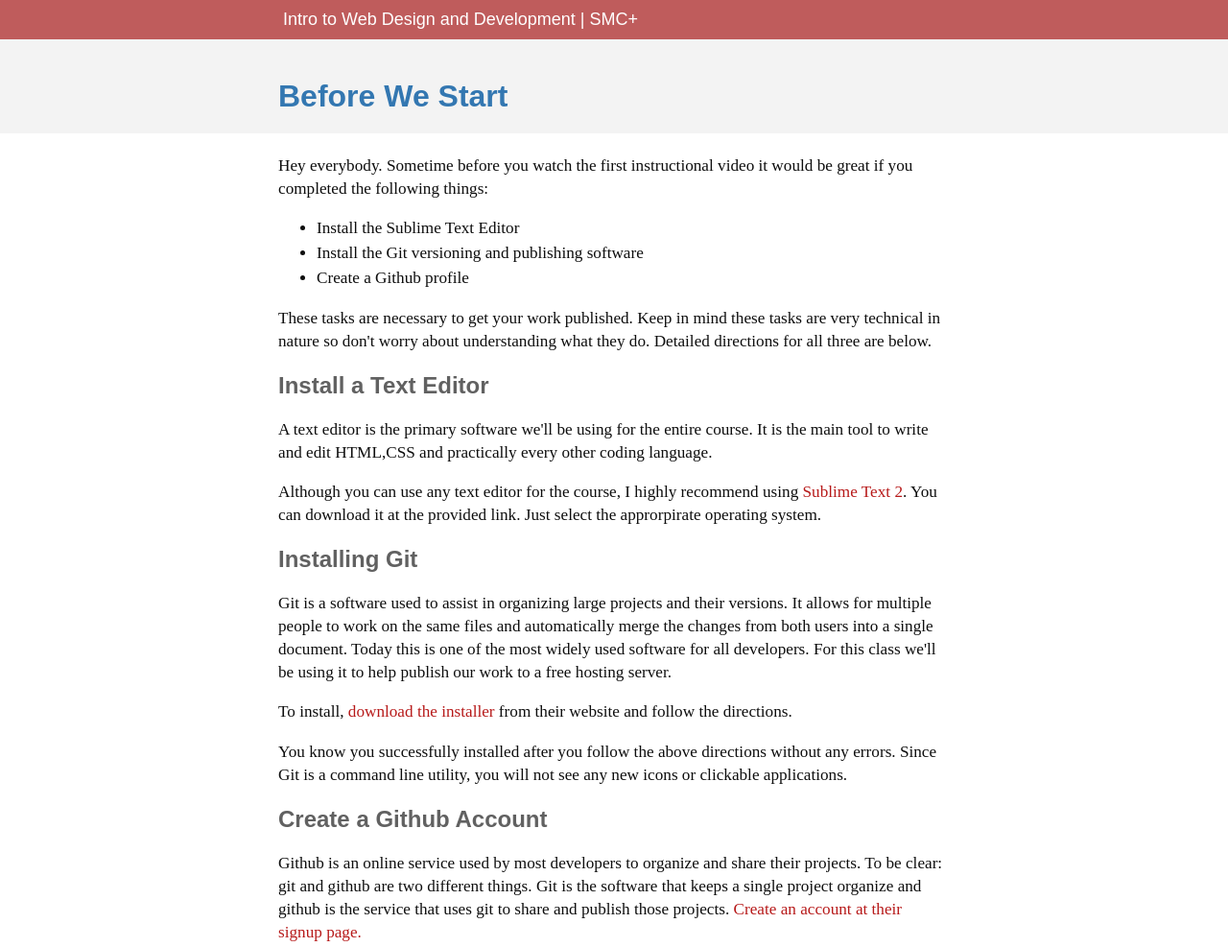
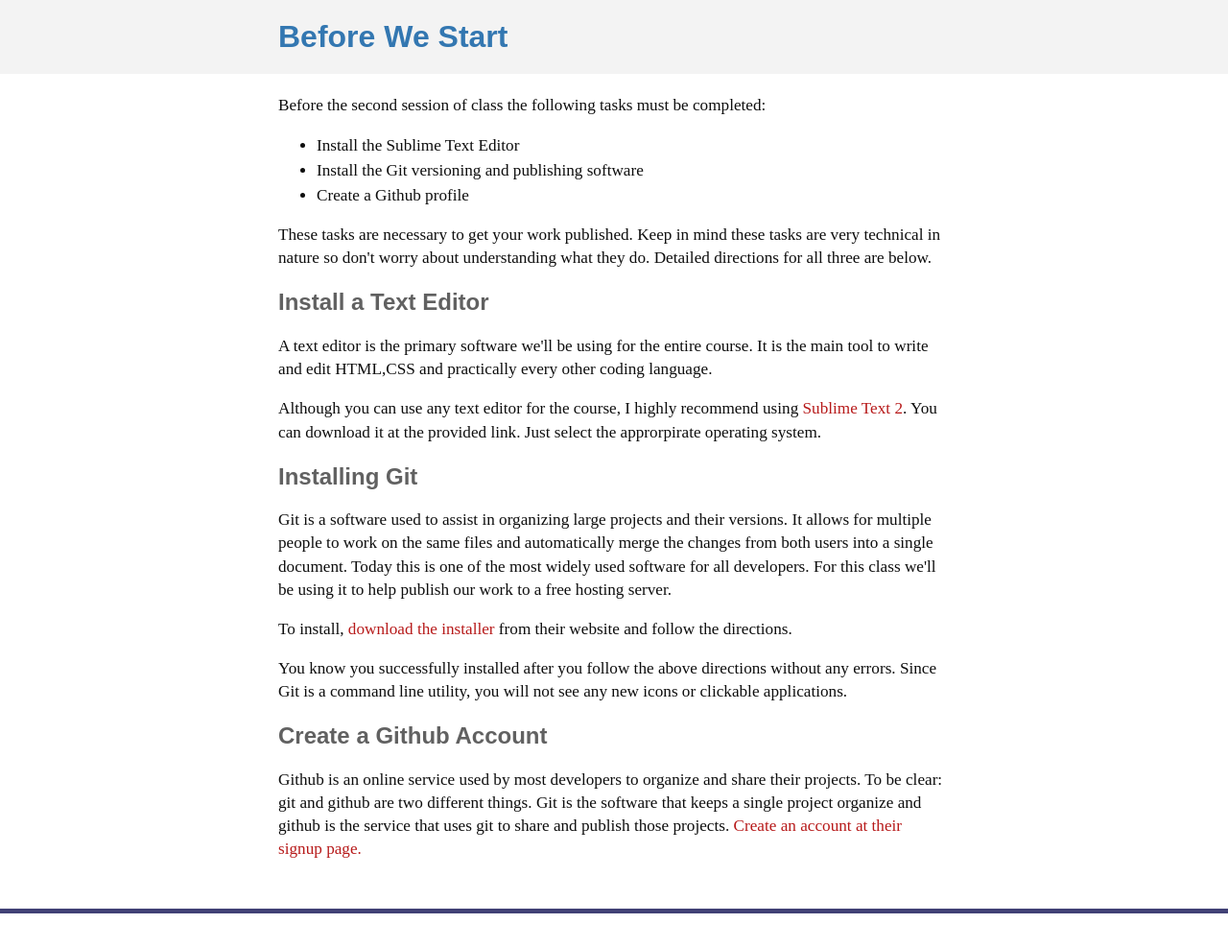
Before and after one commit to willvedd/adv2103-fall16, a plain HTML site: page pre-course-instruction.html in a window 1280 px wide. Shown: the top 987 px of the page at 96% size. After the commit the page ends 952 px from the top, so only its background shows below. Drawn offline with Linux system fonts and the light colour scheme.

Commit message:
Updating pre course instruction

```diff
--- a/pre-course-instruction.html
+++ b/pre-course-instruction.html
@@ -5,11 +5,6 @@
 </head>
 <body>
 	<header>
-		<div class="header-inner-top">
-			<div class="header-inner">
-				<a class="course-title" href="index.html">Intro to Web Design and Development | SMC+</a>
-			</div>
-		</div>
 		<div class="header-inner-bottom">
 			<div class="header-inner">
 				<h1>Before We Start</h1>
@@ -17,7 +12,7 @@
 		</div>
 	</header>
 	<main>
-		<p>Hey everybody. Sometime before you watch the first instructional video it would be great if you completed the following things:</p>
+		<p>Before the second session of class the following tasks must be completed:</p>
 		<ul>
 			<li>Install the Sublime Text Editor</li>
 			<li>Install the Git versioning and publishing software</li>
@@ -35,11 +30,6 @@
 		<p>You know you successfully installed after you follow the above directions without any errors. Since Git is a command line utility, you will not see any new icons or clickable applications.</p>
 		<h2>Create a Github Account</h2>
 		<p>Github is an online service used by most developers to organize and share their projects. To be clear: git and github are two different things. Git is the software that keeps a single project organize and github is the service that uses git to share and publish those projects. <a href="https://github.com/join">Create an account at their signup page.</a></p>
-		<!-- <h2>Check out these links</h2>
-		<ul>
-			<li><a href="http://motherfuckingwebsite.com">Motherfucking website</a>- Satire commentary about today's web design and development. Don't visit if you're sensitive to language.</li>
-			<li></li>
-		</ul> -->
 	</main>
 	<footer id="footer"></footer>
 </body>
```
